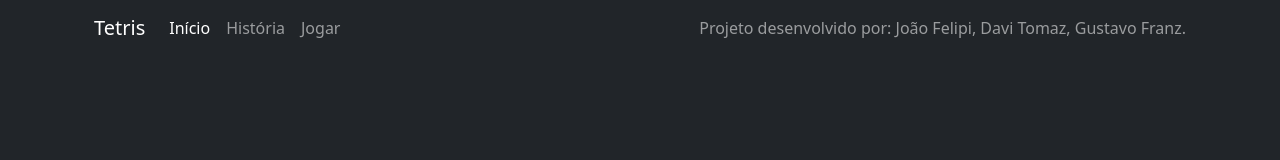
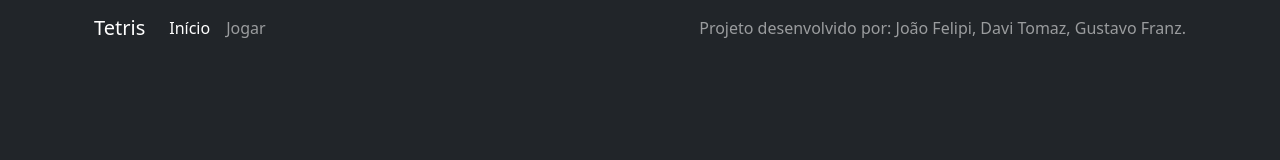
Before and after one commit to tcc-info-araquari/tetris, a plain HTML site: page index.html in a window 1280 px wide. Shown: the top 160 px of the page. Drawn offline with Linux system fonts and the light colour scheme.

Commit message:
Removido link navbar historia

```diff
--- a/index.html
+++ b/index.html
@@ -27,9 +27,6 @@
             <ul class="navbar-nav me-auto mb-2 mb-lg-0">
               <li class="nav-item">
                 <a class="nav-link active" aria-current="page" href="#">Início</a>
-              </li>
-              <li class="nav-item">
-                <a class="nav-link" href="#hist">História</a>
               </li>
               <li class="nav-item">
                 <a class="nav-link" href="#jogar">Jogar</a>
```
